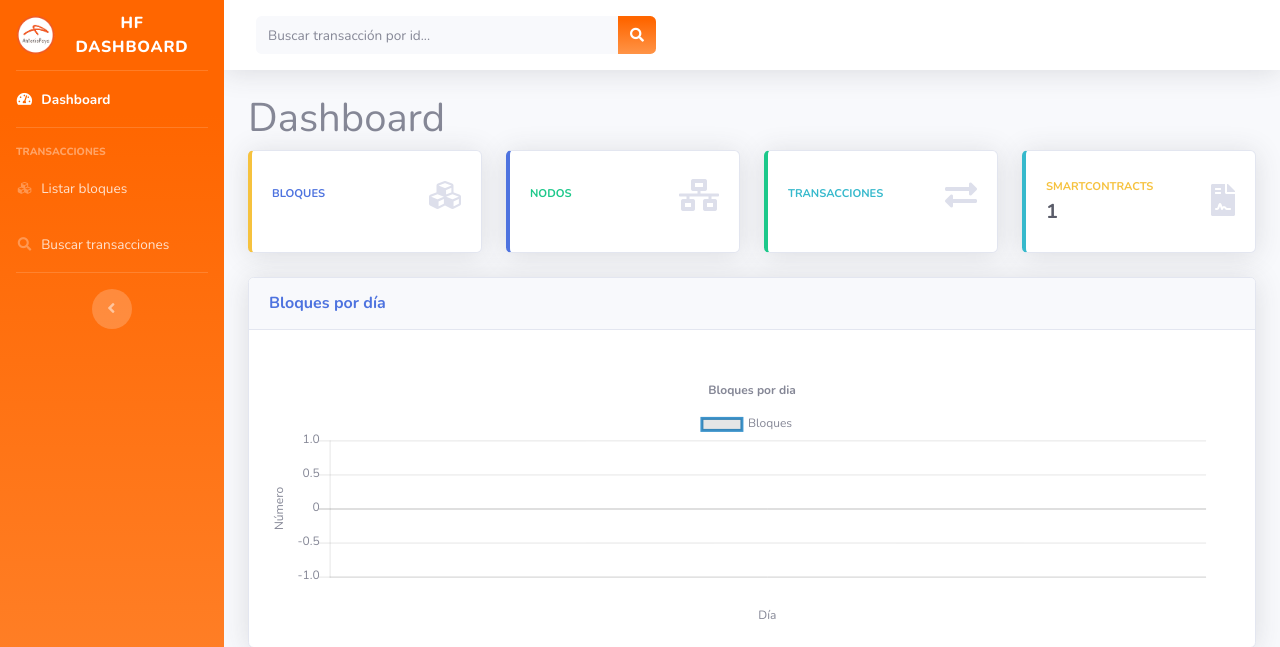
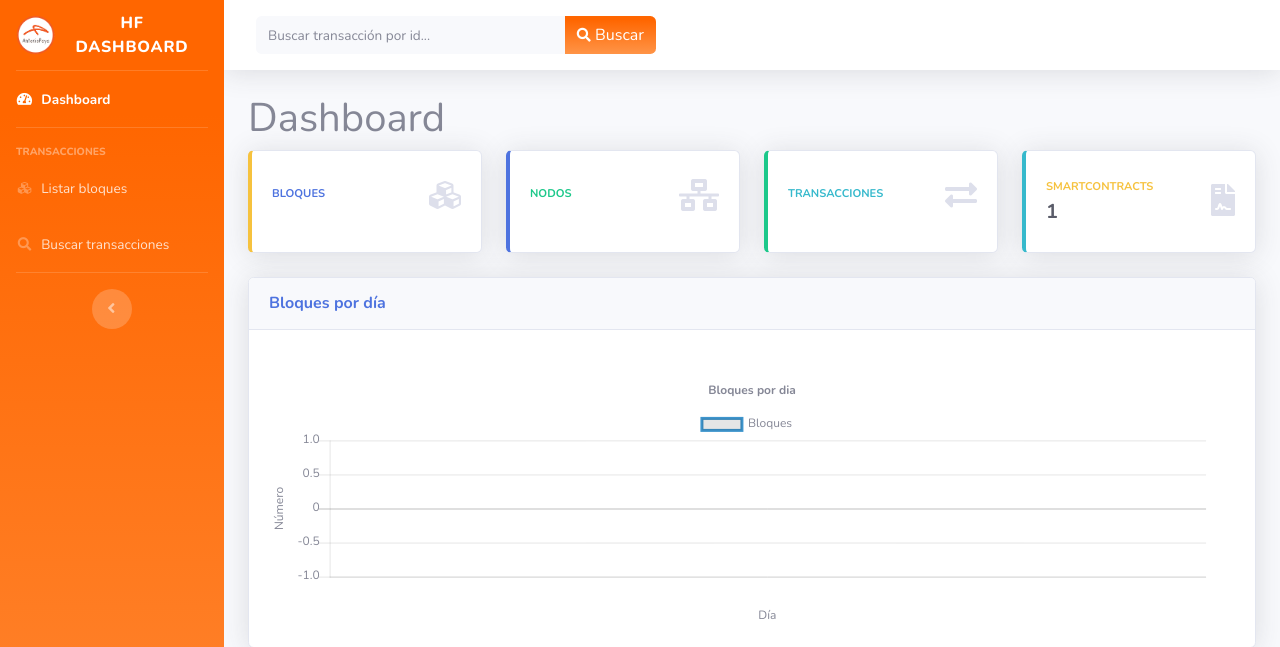
Before and after one commit to antoniopaya22/Blockchain-Explorer, a Node server app: template views/home.html in a window 1280 px wide. Shown: the top 647 px of the page. Run offline with Node 20, Linux system fonts and the light colour scheme; the template is opened without the code that fills it, so the values that code supplies are empty; some libraries are stand-ins or nearby versions.

Commit message:
Añadido texto al boton

```diff
--- a/views/base.html
+++ b/views/base.html
@@ -103,7 +103,7 @@
                         aria-label="Search" name="consulta">
                     <div class="input-group-append" >
                     <button id="buscarHead" class="btn btn-primary bg-gradient-primary" type="button" style="border:0px">
-                        <i class="fas fa-search fa-sm"></i>
+                        <i class="fas fa-search fa-sm"></i> Buscar
                     </button>
                     </div>
                 </div>
@@ -124,7 +124,7 @@
                         <input type="text" class="form-control bg-light border-0 small" placeholder="Search for..." aria-label="Search" id="page-top">
                         <div class="input-group-append">
                             <button class="btn btn-primary" type="button">
-                            <i class="fas fa-search fa-sm"> Buscar</i>
+                            <i class="fas fa-search fa-sm"></i>
                             </button>
                         </div>
                         </div>
```
